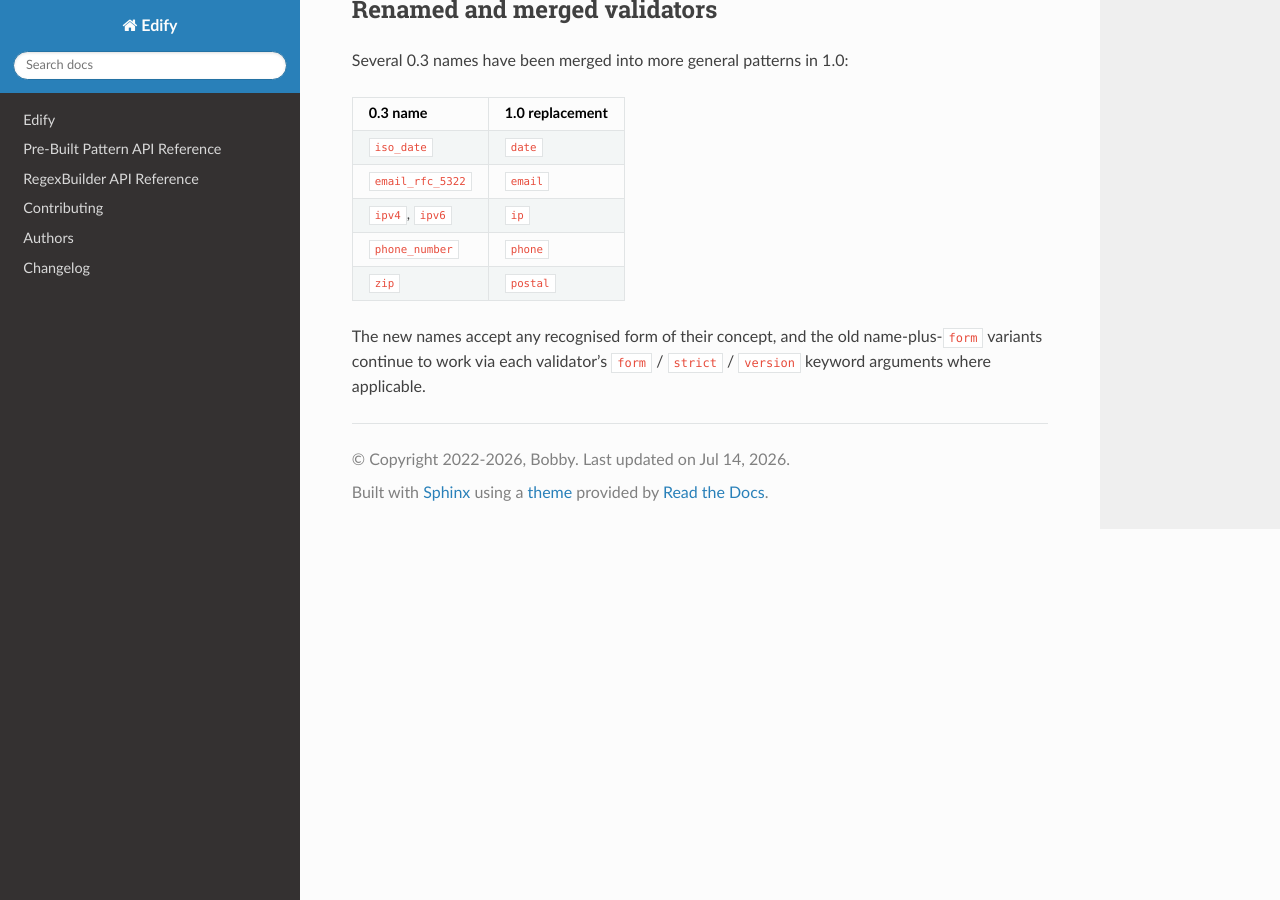
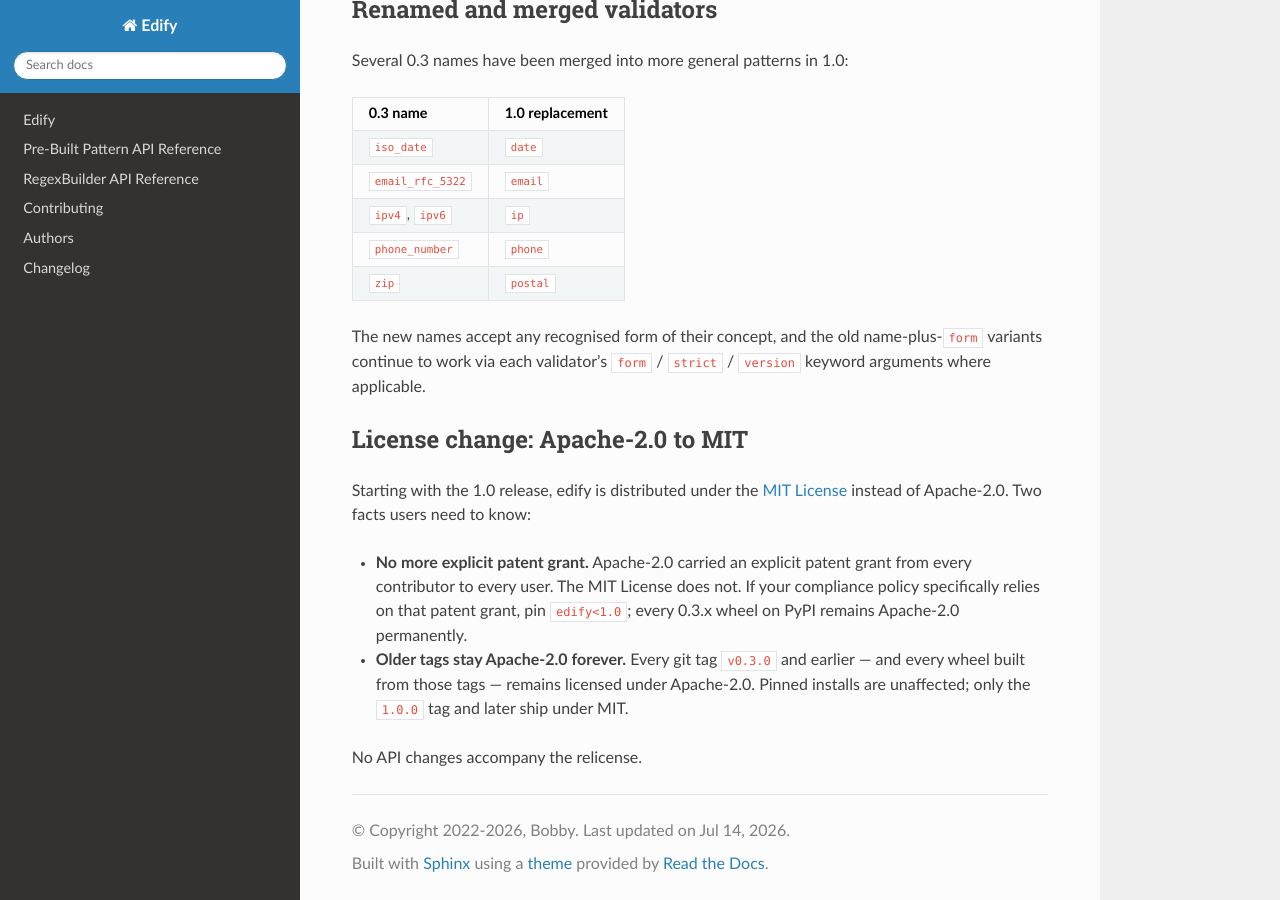
Before and after one commit to luciferreeves/edify, a Sphinx documentation site: the page built from docs/upgrading/0.3-to-1.0.rst, in a window 1280 px wide and 900 px high, scrolled down 811 px. Built offline with Sphinx 7.4.7 and the Read the Docs theme 3.1.0, drawn with Linux system fonts in a browser that asks for light colours.

Commit message:
docs: refresh README + regex-builder + upgrading + CHANGELOG for 1.0

```diff
--- a/CHANGELOG.rst
+++ b/CHANGELOG.rst
@@ -4,6 +4,7 @@ Changelog
 Unreleased
 ----------
 
+* **Changed:** Relicensed from Apache-2.0 to `MIT <https://github.com/luciferreeves/edify/blob/main/LICENSE>`_; see the :ref:`license-mit` upgrade note for the patent-grant and pinned-tag caveats.
 * **Breaking:** Dropped support for Python 3.8. Edify now requires Python 3.9 or newer (:pr:`64`). Python 3.8 reached EOL on 2024-10-07; dependencies are now actively dropping it (e.g. ``virtualenv`` 21.5+ requires ``>=3.9``).
 * **Tooling and CI:** Dropped macOS and Windows runners from the CI matrix; Linux-only from here on. Edify is a pure-Python wheel with no platform-specific code, so the multi-OS jobs were buying ~zero signal and produced false negatives. Branch-protection required contexts went from 31 → 13 in lockstep (and now 12 with the Python 3.8 drop) (:pr:`60`).
 * **Dependencies:** Bumped the minimum ``virtualenv`` floor for the CI bootstrap to ``>=21.4.2`` (:pr:`56`, :pr:`58`).
--- a/docs/regex-builder/builder/index.rst
+++ b/docs/regex-builder/builder/index.rst
@@ -1,7 +1,7 @@
 RegexBuilder
 ============
 
-RegexBuilder is a class that helps you build regular expressions. It is based on the `SuperExpressive <https://github.com/francisrstokes/super-expressive>`_ library. The API uses the `fluent builder pattern <https://en.wikipedia.org/wiki/Fluent_interface>`_, and is completely immutable. It is built to be discoverable and predictable.
+RegexBuilder is a class that helps you build regular expressions with a fluent, immutable Python API. The API uses the `fluent builder pattern <https://en.wikipedia.org/wiki/Fluent_interface>`_, and is completely immutable. It is built to be discoverable and predictable.
 
 - Properties and methods describe what they do in plain English.
 - Order matters! Quantifiers are specified before the thing they change, just like in English (e.g. ``RegexBuilder().exactly(5).digit()``.)
@@ -310,17 +310,13 @@ RegexBuilder is a class that helps you build regular expressions. It is based on
 .named_back_reference(name)
 ---------------------------
 
-``.named_back_reference()`` matches exactly what was previously matched by a :ref:`named_capture`.
-
-.. warning::
-
-    Python does not support named back references. If you try to call the ``to_regex()`` method on a named back reference, it will raise an exception. For, those reasons, ``to_regex_string()`` is provided instead. It returns a string that can be used to create a regular expression. You can try using the regular expression directly with another library like `regex <https://pypi.python.org/pypi/regex>`_.
+``.named_back_reference()`` matches exactly what was previously matched by a :ref:`named_capture`. Emits Python's native ``(?P=name)`` syntax, so ``to_regex()`` compiles and matches directly against the standard-library ``re`` module.
 
 .. code-block:: python
 
     from edify import RegexBuilder
 
-    # returns /(?<interestingStuff>[a-f][0-9]hello)something else\k<interestingStuff>/
+    # compiles to '(?P<interestingStuff>[a-f][0-9]hello)something else(?P=interestingStuff)'
     expr = (
         RegexBuilder()
         .named_capture('interestingStuff')
--- a/docs/upgrading/0.3-to-1.0.rst
+++ b/docs/upgrading/0.3-to-1.0.rst
@@ -63,3 +63,24 @@ Several 0.3 names have been merged into more general patterns in 1.0:
 The new names accept any recognised form of their concept, and the old
 name-plus-``form`` variants continue to work via each validator's
 ``form`` / ``strict`` / ``version`` keyword arguments where applicable.
+
+.. _license-mit:
+
+License change: Apache-2.0 to MIT
+---------------------------------
+
+Starting with the 1.0 release, edify is distributed under the `MIT License
+<https://github.com/luciferreeves/edify/blob/main/LICENSE>`_ instead of
+Apache-2.0. Two facts users need to know:
+
+- **No more explicit patent grant.** Apache-2.0 carried an explicit patent
+  grant from every contributor to every user. The MIT License does not.
+  If your compliance policy specifically relies on that patent grant,
+  pin ``edify<1.0``; every 0.3.x wheel on PyPI remains Apache-2.0
+  permanently.
+- **Older tags stay Apache-2.0 forever.** Every git tag ``v0.3.0`` and
+  earlier — and every wheel built from those tags — remains licensed under
+  Apache-2.0. Pinned installs are unaffected; only the ``1.0.0`` tag and
+  later ship under MIT.
+
+No API changes accompany the relicense.
```
Also changed, not shown: other parts of docs/regex-builder/builder/index.rst (+2 -1 lines), README.rst (+2 -11 lines).
